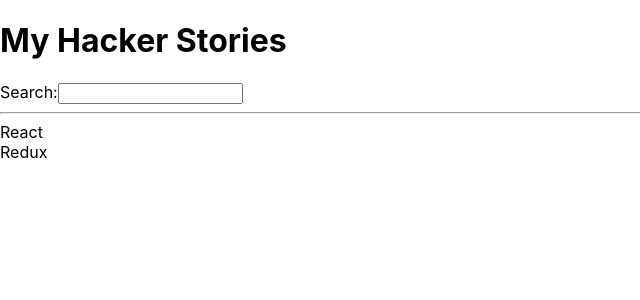
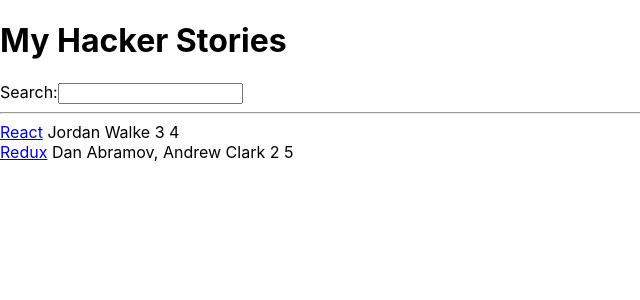
Before and after one commit to akshayvinodpunnath/hacker-stories, a React (Create React App) app: page / in a window 1280 px wide. Shown: the top 300 px of the page, without its empty margins (0-640 px from the left). Built offline with nearby package versions, Linux system fonts and the light colour scheme.

Commit message:
List iteration modified to include additional properties in App.js

```diff
--- a/src/App.js
+++ b/src/App.js
@@ -30,7 +30,16 @@
 
       <hr />
       {list.map(function(item) {
-        return <div key={item.objectID}>{item.title}</div>
+        return (
+          <div key={item.objectID}>
+            <span>
+              <a href={item.url}>{item.title}</a>
+            </span>
+            <span> {item.author}</span>
+            <span> {item.num_comments}</span>
+            <span> {item.points}</span>
+          </div>
+        )
       })}
     </div>
   )
```
